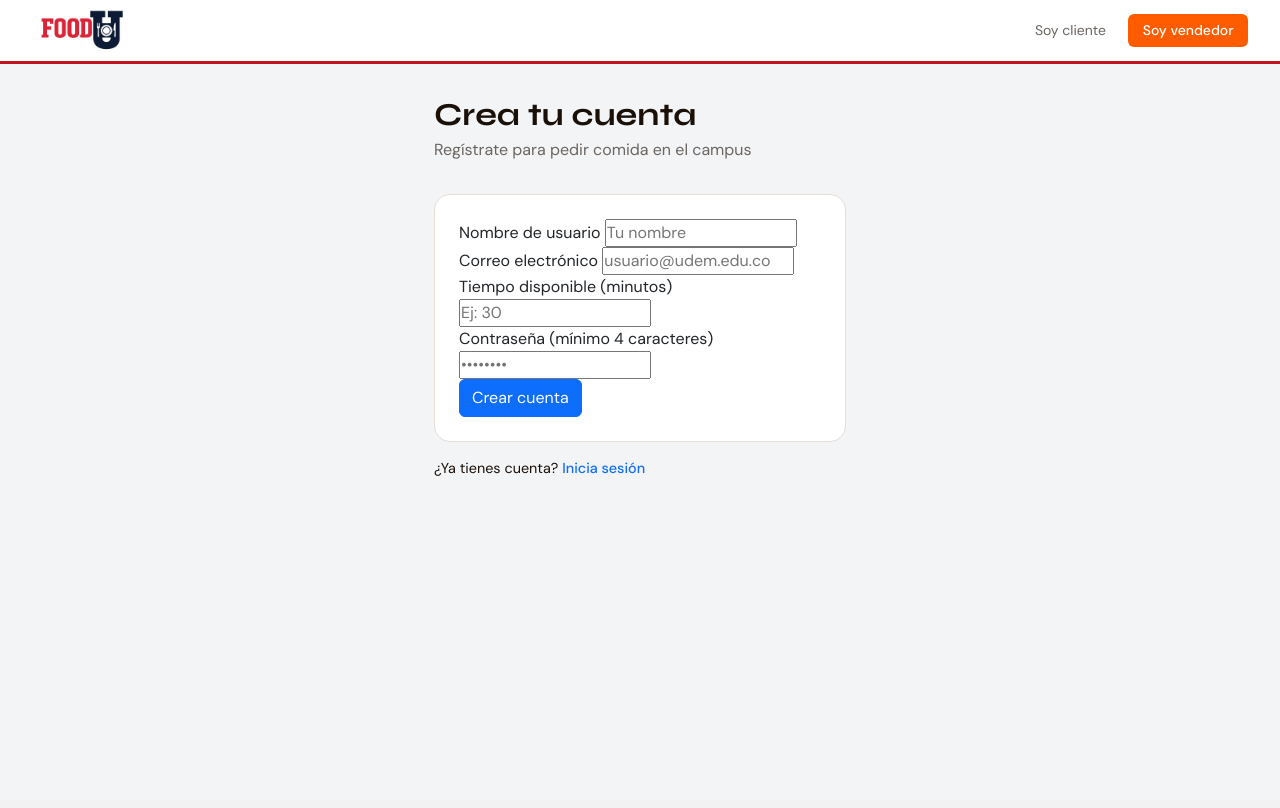
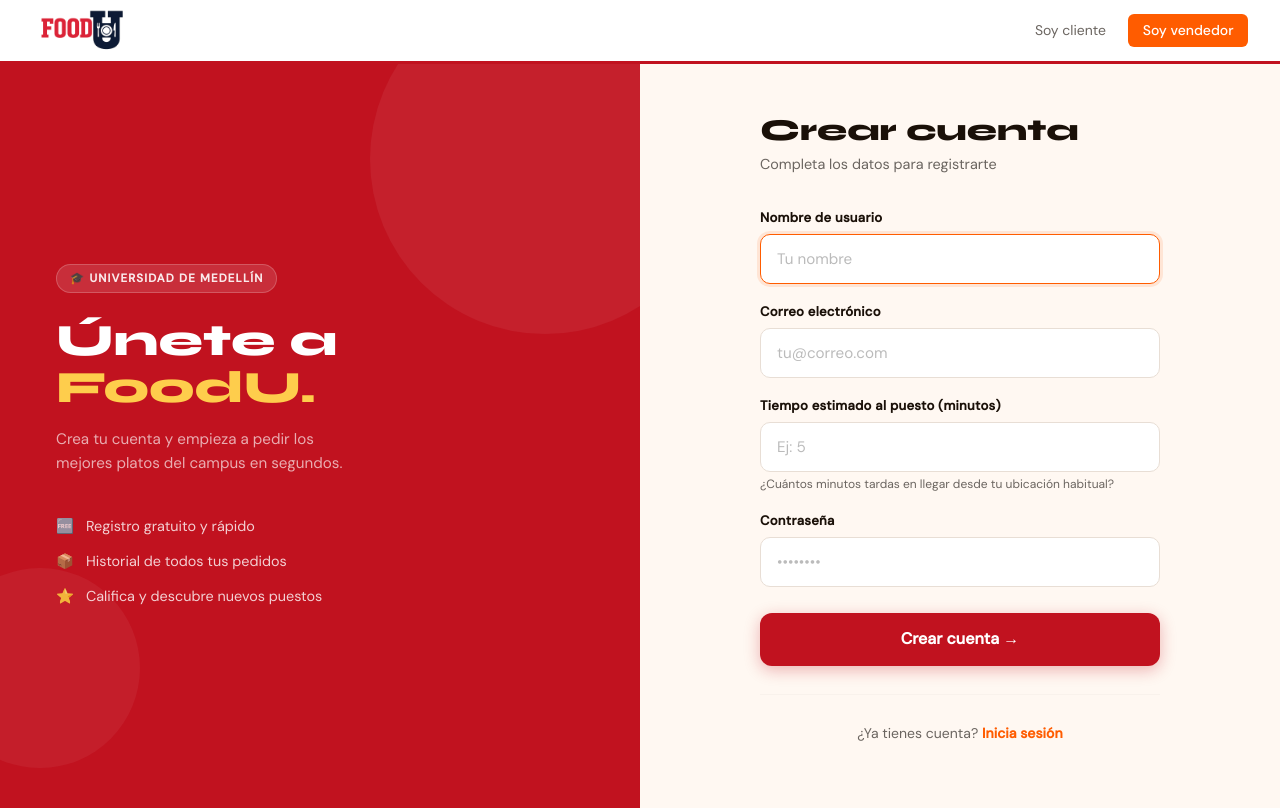
Before and after one commit to Jhoan-rios/Food-U, a Flask app: page /usuario/registro in a window 1280 px wide. Before the commit the page ends 476 px from the top, so only its background shows below. Run offline with Flask 3, Linux system fonts and the light colour scheme.

Commit message:
updated registro_usuario

```diff
--- a/templates/registro_usuario.html
+++ b/templates/registro_usuario.html
@@ -1,34 +1,249 @@
 {% extends "base.html" %}
-{% block titulo %}Registro{% endblock %}
+{% block titulo %}Crear cuenta{% endblock %}
+
+{% block estilos %}
+<style>
+  .login-page {
+    min-height: calc(100vh - 64px);
+    display: grid;
+    grid-template-columns: 1fr 1fr;
+  }
+
+  /* ── Panel izquierdo (decorativo) ── */
+  .login-panel-izq {
+    background: var(--rojo);
+    display: flex;
+    flex-direction: column;
+    justify-content: center;
+    align-items: flex-start;
+    padding: 4rem 3.5rem;
+    position: relative;
+    overflow: hidden;
+  }
+  .login-panel-izq::before {
+    content: '';
+    position: absolute;
+    width: 350px; height: 350px;
+    border-radius: 50%;
+    background: rgba(255,255,255,0.06);
+    top: -80px; right: -80px;
+  }
+  .login-panel-izq::after {
+    content: '';
+    position: absolute;
+    width: 200px; height: 200px;
+    border-radius: 50%;
+    background: rgba(255,255,255,0.05);
+    bottom: 40px; left: -60px;
+  }
+  .login-deco-badge {
+    display: inline-flex;
+    align-items: center;
+    gap: 0.5rem;
+    background: rgba(255,255,255,0.12);
+    border: 1px solid rgba(255,255,255,0.2);
+    color: rgba(255,255,255,0.9);
+    font-size: 0.72rem;
+    font-weight: 600;
+    letter-spacing: 0.1em;
+    text-transform: uppercase;
+    padding: 0.3rem 0.8rem;
+    border-radius: 999px;
+    margin-bottom: 1.5rem;
+  }
+  .login-deco-title {
+    font-family: 'Syne', sans-serif;
+    font-size: 2.8rem;
+    font-weight: 800;
+    color: #fff;
+    line-height: 1.05;
+    margin-bottom: 1rem;
+  }
+  .login-deco-title span { color: #FECD4C; }
+  .login-deco-sub {
+    color: rgba(255,255,255,0.65);
+    font-size: 0.95rem;
+    line-height: 1.6;
+    max-width: 300px;
+    margin-bottom: 2.5rem;
+  }
+  .login-deco-items {
+    display: flex;
+    flex-direction: column;
+    gap: 0.85rem;
+  }
+  .login-deco-item {
+    display: flex;
+    align-items: center;
+    gap: 0.75rem;
+    color: rgba(255,255,255,0.8);
+    font-size: 0.9rem;
+  }
+
+  /* ── Panel derecho (formulario) ── */
+  .login-panel-der {
+    background: var(--crema);
+    display: flex;
+    flex-direction: column;
+    justify-content: center;
+    align-items: center;
+    padding: 3rem 2.5rem;
+  }
+  .login-form-box {
+    width: 100%;
+    max-width: 400px;
+  }
+  .login-form-box h1 {
+    font-family: 'Syne', sans-serif;
+    font-size: 1.9rem;
+    font-weight: 800;
+    color: var(--oscuro);
+    margin-bottom: 0.35rem;
+  }
+  .login-form-box .sub {
+    color: var(--gris);
+    font-size: 0.9rem;
+    margin-bottom: 2rem;
+  }
+
+  .campo-grupo {
+    display: flex;
+    flex-direction: column;
+    gap: 0.4rem;
+    margin-bottom: 1.1rem;
+  }
+  .campo-grupo label {
+    font-size: 0.82rem;
+    font-weight: 600;
+    color: var(--oscuro);
+    letter-spacing: 0.02em;
+  }
+  .campo-grupo input,
+  .campo-grupo select {
+    padding: 0.8rem 1rem;
+    border: 1.5px solid var(--borde);
+    border-radius: 10px;
+    font-family: 'DM Sans', sans-serif;
+    font-size: 0.95rem;
+    color: var(--oscuro);
+    background: white;
+    outline: none;
+    transition: border-color 0.2s, box-shadow 0.2s;
+  }
+  .campo-grupo input:focus,
+  .campo-grupo select:focus {
+    border-color: var(--naranja);
+    box-shadow: 0 0 0 3px rgba(255,92,0,0.12);
+  }
+  .campo-grupo input::placeholder { color: #bbb; }
+
+  /* Hint bajo el campo */
+  .campo-hint {
+    font-size: 0.75rem;
+    color: var(--gris);
+    margin-top: -0.2rem;
+  }
+
+  .btn-login {
+    width: 100%;
+    padding: 0.9rem;
+    background: var(--rojo);
+    color: white;
+    font-family: 'DM Sans', sans-serif;
+    font-size: 1rem;
+    font-weight: 600;
+    border: none;
+    border-radius: 12px;
+    cursor: pointer;
+    margin-top: 0.5rem;
+    transition: background 0.2s, transform 0.15s;
+    box-shadow: 0 4px 16px rgba(193,18,31,0.3);
+  }
+  .btn-login:hover {
+    background: #a50e19;
+    transform: translateY(-1px);
+  }
+
+  .login-footer {
+    text-align: center;
+    margin-top: 1.5rem;
+    font-size: 0.875rem;
+    color: var(--gris);
+  }
+  .login-footer a {
+    color: var(--naranja);
+    font-weight: 600;
+    text-decoration: none;
+  }
+  .login-footer a:hover { text-decoration: underline; }
+
+  .login-divider {
+    border: none;
+    border-top: 1px solid var(--borde);
+    margin: 1.75rem 0;
+  }
+
+  @media (max-width: 768px) {
+    .login-page { grid-template-columns: 1fr; }
+    .login-panel-izq { display: none; }
+    .login-panel-der { padding: 2.5rem 1.5rem; }
+  }
+</style>
+{% endblock %}
+
 {% block contenido %}
-<div class="contenedor-sm">
-  <h1>Crea tu cuenta</h1>
-    <p class="subtitulo">Regístrate para pedir comida en el campus</p>
-    <div class="card">
-    <form method="POST">
-        <div class="campo">
-            <label>Nombre de usuario</label>
-            <input type="text" name="nombre" placeholder="Tu nombre" required>
+<div class="login-page">
+
+  <!-- Panel izquierdo decorativo -->
+  <div class="login-panel-izq">
+    <span class="login-deco-badge">🎓 Universidad de Medellín</span>
+    <h2 class="login-deco-title">Únete a<br><span>FoodU.</span></h2>
+    <p class="login-deco-sub">Crea tu cuenta y empieza a pedir los mejores platos del campus en segundos.</p>
+    <div class="login-deco-items">
+      <div class="login-deco-item"><span>🆓</span><span>Registro gratuito y rápido</span></div>
+      <div class="login-deco-item"><span>📦</span><span>Historial de todos tus pedidos</span></div>
+      <div class="login-deco-item"><span>⭐</span><span>Califica y descubre nuevos puestos</span></div>
+    </div>
+  </div>
+
+  <!-- Panel derecho con formulario -->
+  <div class="login-panel-der">
+    <div class="login-form-box">
+
+      <h1>Crear cuenta</h1>
+      <p class="sub">Completa los datos para registrarte</p>
+
+      <form method="POST">
+        <div class="campo-grupo">
+          <label for="nombre">Nombre de usuario</label>
+          <input type="text" id="nombre" name="nombre" placeholder="Tu nombre" required autofocus>
         </div>
-        <div class="campo">
-            <label>Correo electrónico</label>
-            <input type="email" name="correo" placeholder="usuario@udem.edu.co" required>
+        <div class="campo-grupo">
+          <label for="correo">Correo electrónico</label>
+          <input type="email" id="correo" name="correo" placeholder="tu@correo.com" required>
         </div>
-        <div class="campo">
-            <label>Tiempo disponible (minutos)</label>
-            <input type="number" name="tiempo" placeholder="Ej: 30" min="1" required>
+        <div class="campo-grupo">
+          <label for="tiempo">Tiempo estimado al puesto (minutos)</label>
+          <input type="number" id="tiempo" name="tiempo" placeholder="Ej: 5" min="1" max="30" required>
+          <span class="campo-hint">¿Cuántos minutos tardas en llegar desde tu ubicación habitual?</span>
         </div>
-        <div class="campo">
-            <label>Contraseña (mínimo 4 caracteres)</label>
-            <input type="password" name="contrasena" placeholder="••••••••" required minlength="4">
+        <div class="campo-grupo">
+          <label for="contrasena">Contraseña</label>
+          <input type="password" id="contrasena" name="contrasena" placeholder="••••••••" required>
         </div>
-        <button type="submit" class="btn btn-primary">Crear cuenta</button>
-    </form>
+
+        <button type="submit" class="btn-login">Crear cuenta →</button>
+      </form>
+
+      <hr class="login-divider">
+
+      <p class="login-footer">
+        ¿Ya tienes cuenta?
+        <a href="{{ url_for('login_usuario') }}">Inicia sesión</a>
+      </p>
 
     </div>
-    <p class="texto-centro texto-gris" style="margin-top:1rem; font-size:0.9rem;">
-  ¿Ya tienes cuenta?
-  <a href="{{ url_for('login_usuario') }}" class="texto-naranja" style="text-decoration:none; font-weight:500;">Inicia sesión</a>
-</p>
+  </div>
+
 </div>
 {% endblock %}
```
